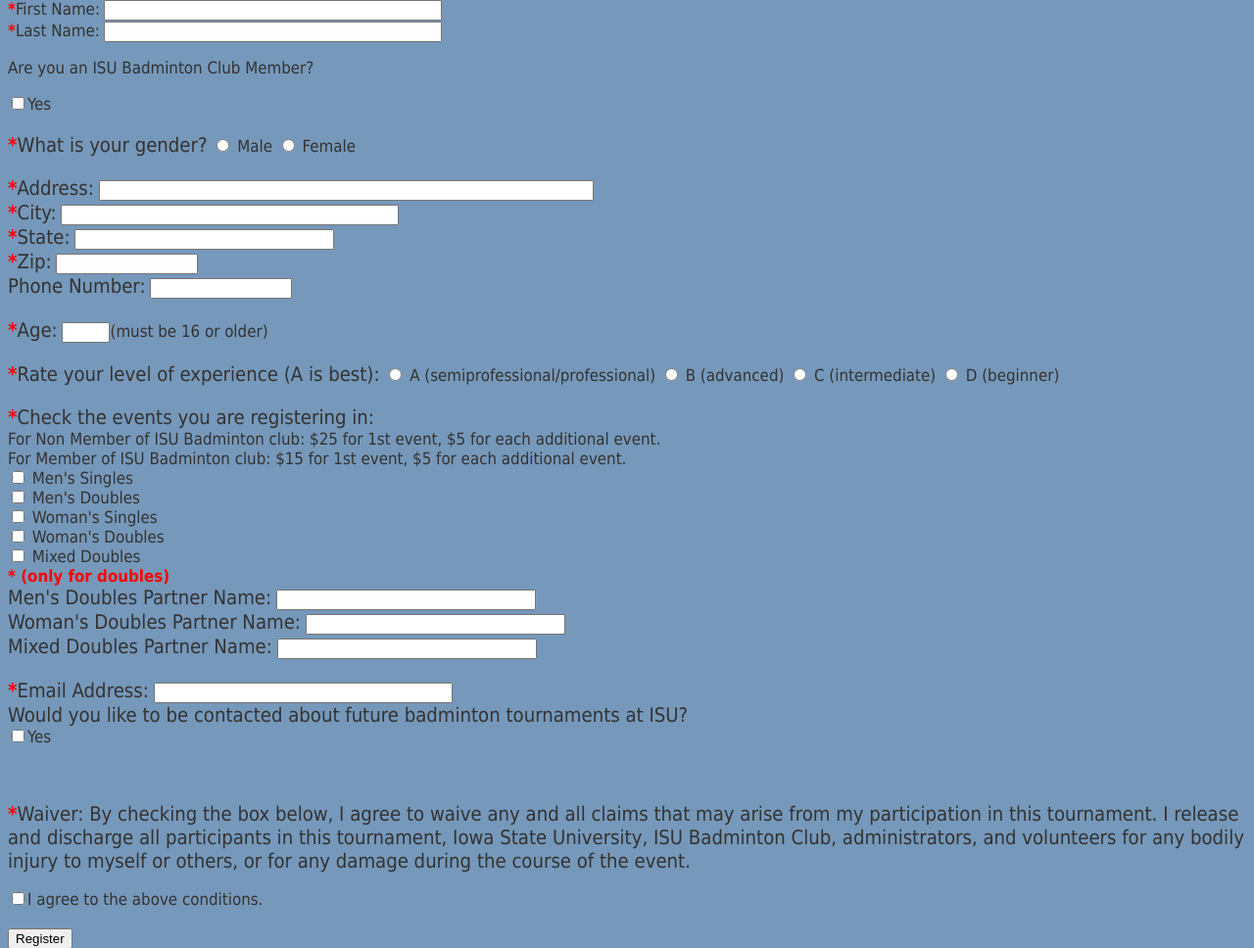
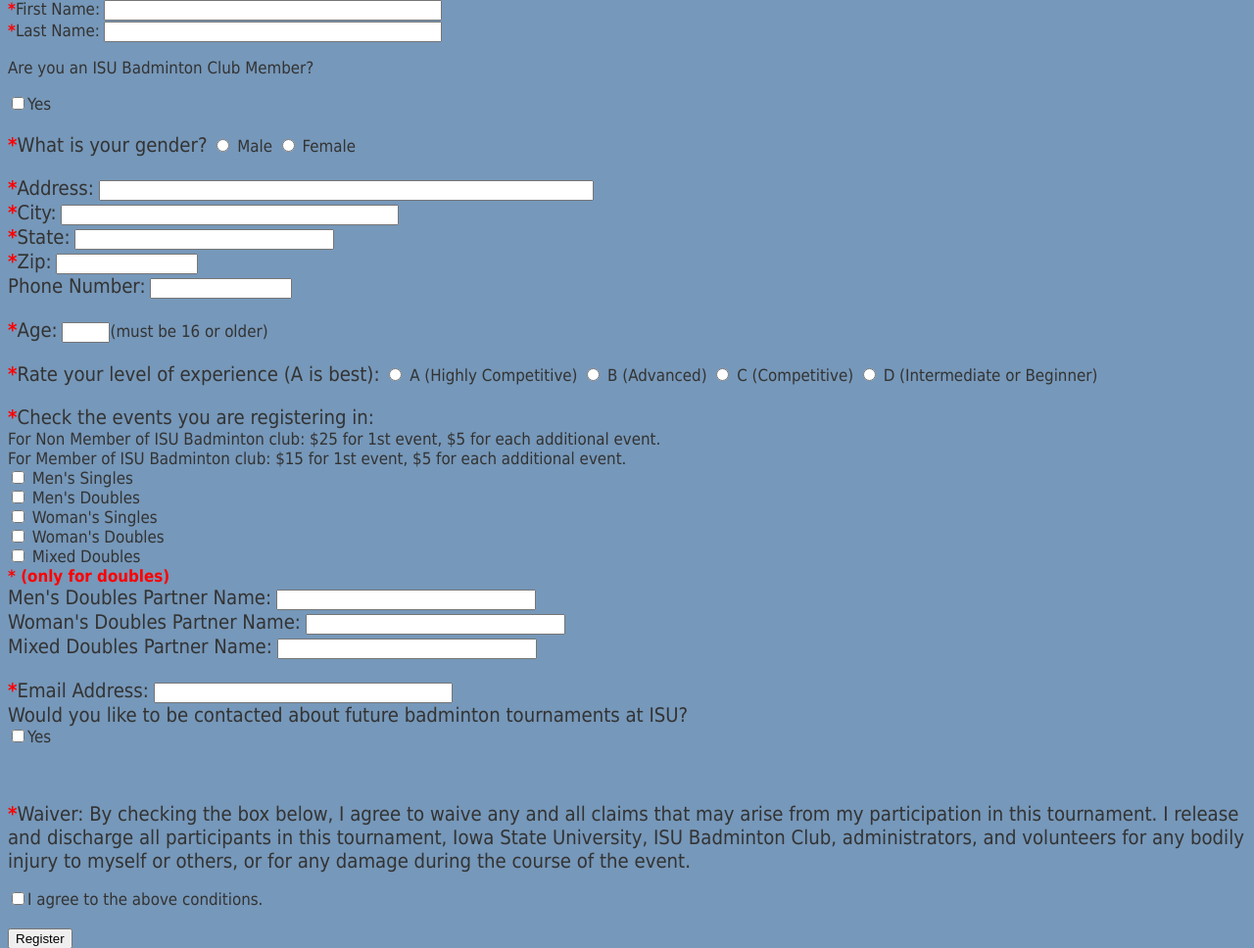
Before and after one commit to firefly2442/badminton_registration, a PHP site: page /register.php in a window 1280 px wide. Shown: the part 327-1295 px from the top of the page at 98% size. Run offline with PHP 8.4, Linux system fonts and the light colour scheme.

Commit message:
change bracketing wording

```diff
--- a/register.php
+++ b/register.php
@@ -214,10 +214,10 @@ if (isset($_POST['submit']))
 <div id="error"><div id="experience">You didn't specify an experience level.</div></div>
 <script>$("#experience").hide();</script>
 <big><font color=red><b>*</b></font>Rate your level of experience (A is best):</big>
-<input type="radio" name="exp_level" value="A" <?php if (isset($exp_level) && $exp_level == "A") { echo " checked"; }?>> A (semiprofessional/professional)
-<input type="radio" name="exp_level" value="B" <?php if (isset($exp_level) && $exp_level == "B") { echo " checked"; }?>> B (advanced)
-<input type="radio" name="exp_level" value="C" <?php if (isset($exp_level) && $exp_level == "C") { echo " checked"; }?>> C (intermediate)
-<input type="radio" name="exp_level" value="D" <?php if (isset($exp_level) && $exp_level == "D") { echo " checked"; }?>> D (beginner)
+<input type="radio" name="exp_level" value="A" <?php if (isset($exp_level) && $exp_level == "A") { echo " checked"; }?>> A (Highly Competitive)
+<input type="radio" name="exp_level" value="B" <?php if (isset($exp_level) && $exp_level == "B") { echo " checked"; }?>> B (Advanced)
+<input type="radio" name="exp_level" value="C" <?php if (isset($exp_level) && $exp_level == "C") { echo " checked"; }?>> C (Competitive)
+<input type="radio" name="exp_level" value="D" <?php if (isset($exp_level) && $exp_level == "D") { echo " checked"; }?>> D (Intermediate or Beginner)
 <br>
 <br>
 
```
